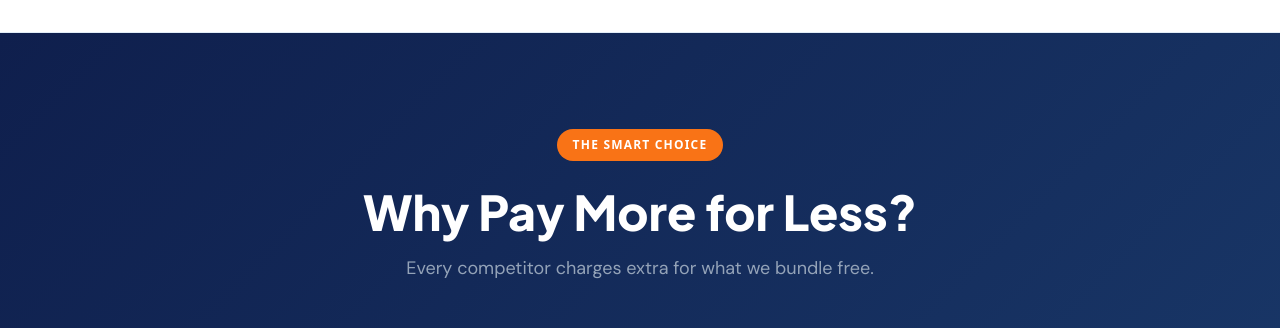
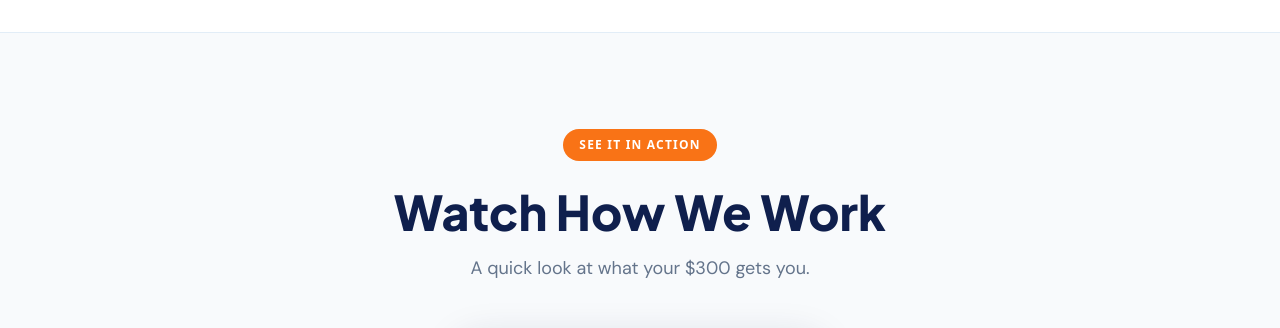
Before and after one commit to kalpeshtawde/ishasystems, a React (Vite) app: page / in a window 1280 px wide. Shown: the part 828-1156 px from the top of the page. Built offline with nearby package versions, Linux system fonts and the light colour scheme; grey boxes are pictures that could not be loaded.

Commit message:
added youtube video

```diff
--- a/src/i18n.tsx
+++ b/src/i18n.tsx
@@ -87,6 +87,9 @@ export const translations = {
       bannerTitle: 'Ready to stop overpaying?',
       bannerSub: 'Join businesses that switched from agencies and saved thousands.',
       bannerCta: 'Get My $300 Website →',
+      videoTag: 'SEE IT IN ACTION',
+      videoTitle: 'Watch How We Work',
+      videoSub: 'A quick look at what your $300 gets you.',
     },
     portfolio: {
       tag: 'OUR PORTFOLIO',
@@ -400,6 +403,9 @@ export const translations = {
       bannerTitle: '¿Listo para dejar de pagar de más?',
       bannerSub: 'Únete a los negocios que dejaron las agencias y ahorraron miles.',
       bannerCta: 'Obtener Mi Sitio de $300 →',
+      videoTag: 'VELO EN ACCIÓN',
+      videoTitle: 'Mira Cómo Trabajamos',
+      videoSub: 'Un vistazo rápido a lo que obtienes por tus $300.',
     },
     portfolio: {
       tag: 'NUESTRO PORTAFOLIO',
--- a/src/pages/Home.tsx
+++ b/src/pages/Home.tsx
@@ -166,6 +166,40 @@ export const Home: React.FC<HomeProps> = ({ setCurrentTab }) => {
           </div>
         </div>
       </div>
+
+      {/* ── Video Section ── */}
+      <section className="py-24 bg-[#f8fafc]">
+        <div className="max-w-7xl mx-auto px-4 sm:px-6 lg:px-8">
+          <div className="text-center mb-12">
+            <span className="inline-block bg-[#f97316] text-white text-xs font-bold tracking-widest uppercase px-4 py-2 rounded-full mb-6">
+              {t.home.videoTag}
+            </span>
+            <h2 className="text-4xl lg:text-[3rem] font-extrabold text-[#0f1f4d] mb-4" style={{ fontFamily: 'Plus Jakarta Sans, sans-serif' }}>
+              {t.home.videoTitle}
+            </h2>
+            <p className="text-[#64748b] text-lg" style={{ fontFamily: 'DM Sans, sans-serif' }}>
+              {t.home.videoSub}
+            </p>
+          </div>
+
+          <div className="flex justify-center">
+            <div
+              className="relative w-full max-w-[360px] rounded-2xl overflow-hidden bg-black"
+              style={{ aspectRatio: '9 / 16', boxShadow: '0 12px 40px rgba(15,31,77,0.18)' }}
+            >
+              <iframe
+                className="absolute inset-0 w-full h-full"
+                src="https://www.youtube.com/embed/MLvlqVOEbR0"
+                title="Isha Systems"
+                frameBorder="0"
+                allow="accelerometer; autoplay; clipboard-write; encrypted-media; gyroscope; picture-in-picture; web-share"
+                referrerPolicy="strict-origin-when-cross-origin"
+                allowFullScreen
+              />
+            </div>
+          </div>
+        </div>
+      </section>
 
       {/* ── Why Smart Businesses Choose Us ── */}
       <section className="py-24" style={{ background: 'linear-gradient(135deg, #0f1f4d 0%, #1a3a6b 100%)' }}>
```
